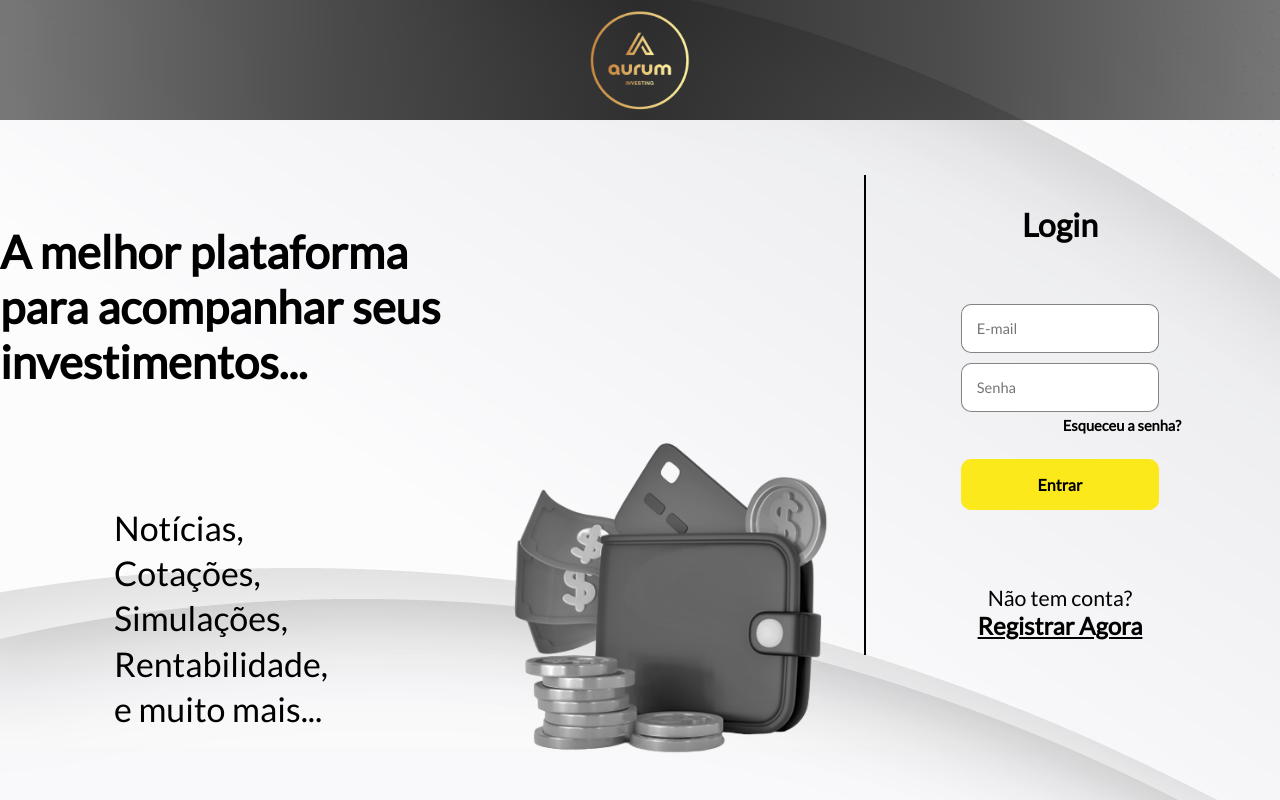
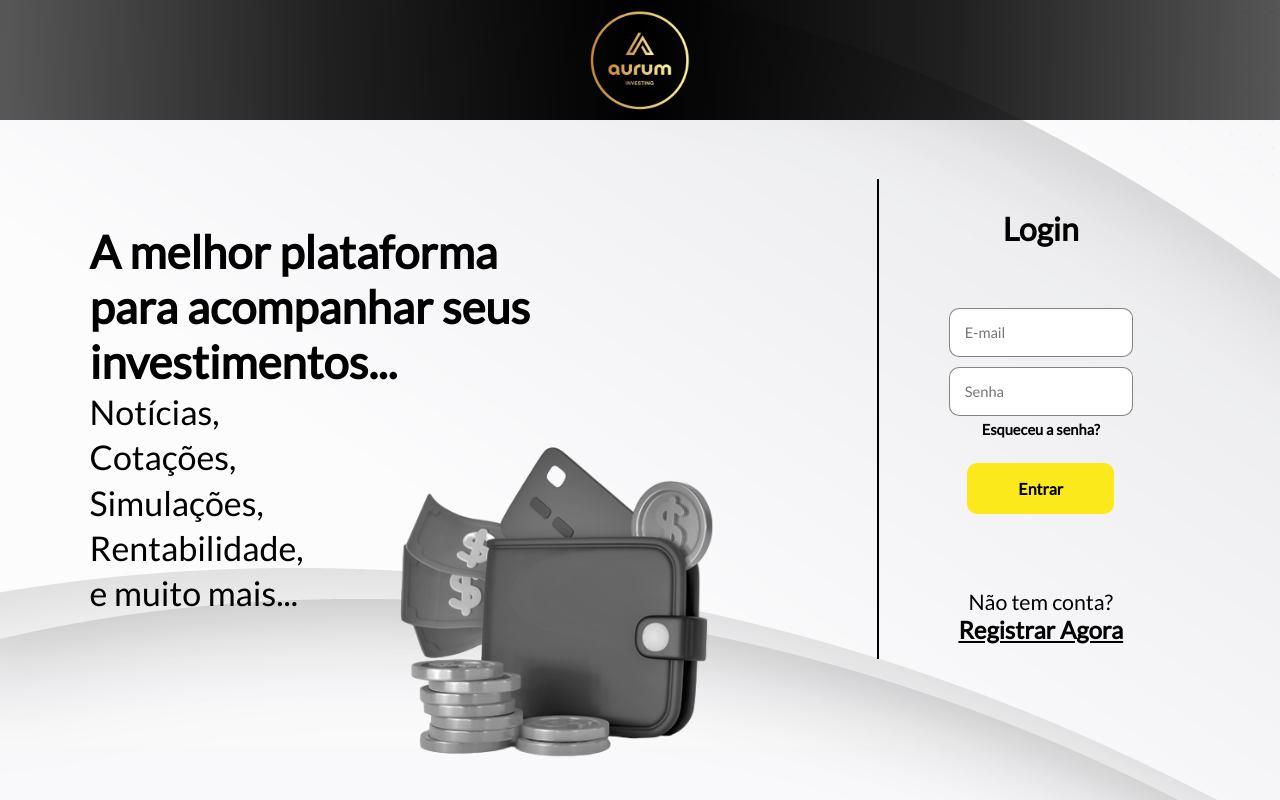
Before and after one commit to joaopflausino/Aurum-Front, a React (Create React App) app: page / in a window 1280 px wide. Built offline with nearby package versions, Linux system fonts and the light colour scheme.

Commit message:
pagina login concluida

```diff
--- a/src/Pages/login/Login.js
+++ b/src/Pages/login/Login.js
@@ -11,8 +11,8 @@ function Login() {
   return (
     <>
       <div className='main-login'>
-        <header className='header'>
-          <img src={imagem2} className='logo' alt="logo" />
+        <header className='header-login'>
+          <img src={imagem2} className='logo-login' alt="logo" />
         </header>
         <div className='esquerda-login'>
           <div className='texto1'>
--- a/src/Pages/login/login.css
+++ b/src/Pages/login/login.css
@@ -1,4 +1,4 @@
-.header{
+.header-login{
     display: flex;
     justify-content: center;
     align-items: center;
@@ -6,10 +6,10 @@
     width: 100%;
     height: 15%;
     top: 0px;
-    background: linear-gradient(89.98deg, rgba(0, 0, 0, 0.52) 0.59%, rgba(0, 0, 0, 0.696) 25.96%, rgba(0, 0, 0, 0.8) 49.96%, rgba(0, 0, 0, 0.696) 74.62%, rgba(0, 0, 0, 0.52) 99.98%);
+    background: linear-gradient(89.98deg, rgba(0, 0, 0, 0.65) 0.59%, rgba(0, 0, 0, 0.87) 25.96%, #000000 49.96%, rgba(0, 0, 0, 0.87) 74.62%, rgba(0, 0, 0, 0.65) 99.98%);
 }
 
-.logo{
+.logo-login{
     margin-top: 0.8vh;
     height: 100%;
 }
@@ -27,16 +27,17 @@ body{
 }
 
 .esquerda-login{
-    width: 60vw;
+    width: 50vw;
     height: 60vh;
     display: flex;
     justify-content: start;
-    align-items: center;
+    align-items: flex-start;
     flex-direction: column;
+    margin-left: 7%;
 }
 
 .direita-login{
-    width: 40vw;
+    width: 50vw;
     height: 80vh;
     display: flex;
     justify-content: center;
@@ -47,7 +48,7 @@ body{
     height: 60vh;
     border-left:solid;
     border-width: 2px;
-    width: 25vw;
+    width: 20vw;
     display: flex;
     align-items: center;
     flex-direction: column;
@@ -62,7 +63,7 @@ body{
 }
 
 .campo-texto{
-    width: 80%;
+    width: 100%;
     display: flex;
     flex-direction: column;
     align-items: flex-start;
@@ -101,11 +102,10 @@ body{
 }
 
 .baixo-esquerda{
-    width: 50vw;
+    width: 60vw;
     display: flex;
     justify-content:start;
     align-items: center;
-    margin: 0px 0px 100px 0px;
 }
 
 h2 {
@@ -121,13 +121,12 @@ h2 {
     font-size: 17pt;
     font-weight: 275;
     line-height:2em;
-    margin: 90px 30px 0px 50px;
-    padding-right: 100px;
+    margin-bottom: 150px;
 }
 
 .carteira{
     width: 25vw;
-    margin: 50px 50px 0px 50px;
+    margin: 50px 0px 0px 90px;
 }
 
 .botao-esqueceu-senha{
@@ -138,7 +137,6 @@ h2 {
     font-size: 11pt;
     font-weight: 900;
     cursor: pointer;
-    margin-left: 50%;
 }
 
 .card-login > h3{
--- a/src/Pages/registration/Cadastro.js
+++ b/src/Pages/registration/Cadastro.js
@@ -9,8 +9,8 @@ function Cadastro() {
  }, []);
   return (
     <>
-      <header className='header'>
-          <img src={imagem1} className='logo' alt="logo" />
+      <header className='header-cadastro'>
+          <img src={imagem1} className='logo-cadastro' alt="logo" />
       </header>
       <div className='main'>
         <div className='container-cadastro'></div>
--- a/src/Pages/registration/registration.css
+++ b/src/Pages/registration/registration.css
@@ -1,4 +1,4 @@
-.header{
+.header-cadastro{
     display: flex;
     justify-content: center;
     align-items: center;
@@ -6,10 +6,10 @@
     width: 100%;
     height: 15%;
     top: 0px;
-    background: linear-gradient(89.98deg, rgba(0, 0, 0, 0.52) 0.59%, rgba(0, 0, 0, 0.696) 25.96%, rgba(0, 0, 0, 0.8) 49.96%, rgba(0, 0, 0, 0.696) 74.62%, rgba(0, 0, 0, 0.52) 99.98%);
+    background: linear-gradient(89.98deg, rgba(0, 0, 0, 0.65) 0.59%, rgba(0, 0, 0, 0.87) 25.96%, #000000 49.96%, rgba(0, 0, 0, 0.87) 74.62%, rgba(0, 0, 0, 0.65) 99.98%);
 }
 
-.logo{
+.logo-cadastro{
     margin-top: 0.8vh;
     height: 100%;
 }
```
